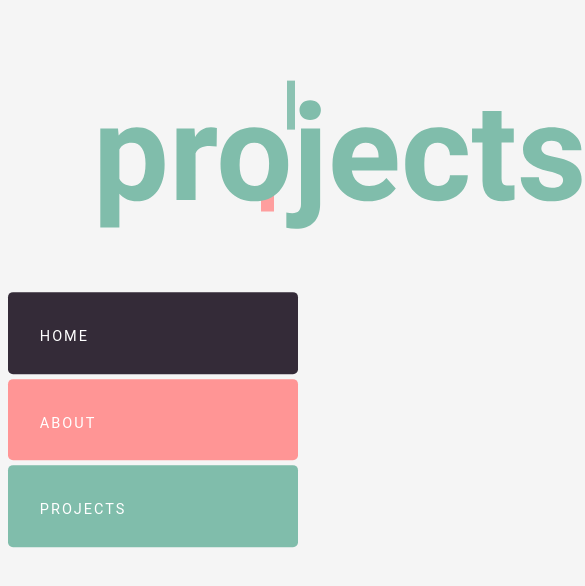
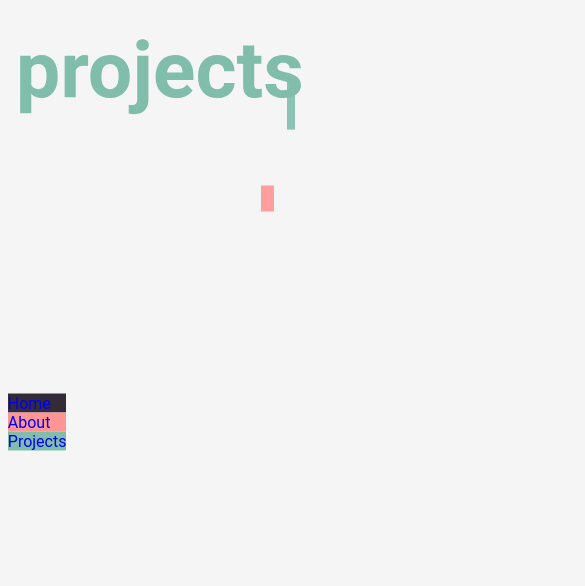
Before and after one commit to tayh/taynaracarvalho.com, a React (Create React App) app: page /projects in a window 390 px wide. Shown: the top 586 px of the page, 585 px wide, since content can reach past the window. Built offline with nearby package versions, Linux system fonts and the light colour scheme; the HTML template or start-up script is replaced by a standard one.

Commit message:
Add responsive title

```diff
--- a/src/pages/Main/waterTitle.js
+++ b/src/pages/Main/waterTitle.js
@@ -29,7 +29,7 @@ export default function Title({ d, color }) {
           <AnimFeTurbulence
             type="fractalNoise"
             baseFrequency={freq}
-            numOctaves="1.5"
+            numOctaves="1.0"
             result="TURB"
             seed="8"
           />
--- a/src/styles/global.js
+++ b/src/styles/global.js
@@ -29,6 +29,7 @@ export default createGlobalStyle`
     text-decoration: none;
   }
 
+  @media only screen and (min-width: 768px) {
     .content {
       width: 20em;
       height: 5.625em;
@@ -44,7 +45,7 @@ export default createGlobalStyle`
       letter-spacing: 2px;
       margin-bottom: 5px;
     }
-
+  }
   .content a {
     text-decoration: none;
   }
@@ -58,12 +59,24 @@ export default createGlobalStyle`
   .content.content-projects {
     background: #80bdab
   }
+
+  @media only screen and (max-width: 600px) {
+    .title {
+      margin-top: 10%;
+      margin-left: 5%;
+      width: 350px;
+      position: absolute;
+      z-index: 5;
+    }
+  }
+  @media only screen and (min-width: 600px){
     .title {
       margin-top: 100px;
       margin-left: 100px;
       width: 600px;
       position: absolute;
       z-index: 5;
+    }
   }
   .card-about {
     width: 70%;
@@ -79,8 +92,6 @@ export default createGlobalStyle`
     border-style: solid;
     border-color: #e0e0e0;
     border-width: thin;
-    padding-top: 50px;
-    padding-left: 60px;
     text-align: center;
   }
   .card-about h1 {
@@ -88,7 +99,7 @@ export default createGlobalStyle`
     font-size: 40px;
   }
   .card-about p {
-    font-size: 30px;
+    font-size: 25px;
     color: #393e46;
   }
   .card-about svg {
```
Lines whose indentation alone changed are shown as unchanged.
